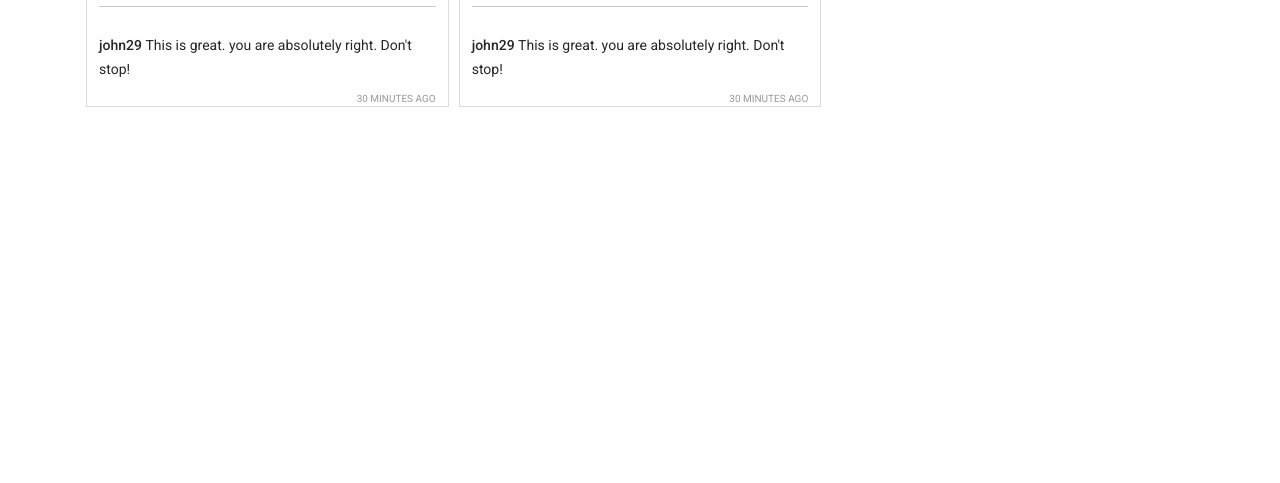
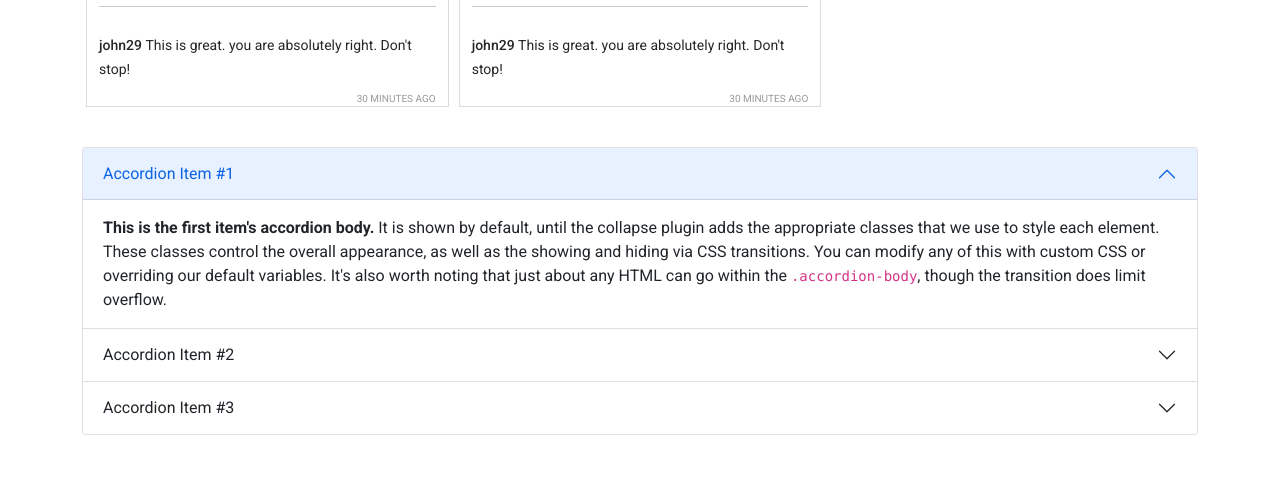
Before and after one commit to rubelsarker0/insta-sohor-js, a plain HTML site: page index.html in a window 1280 px wide. Shown: the part 1425-1908 px from the top of the page. Before the commit the page ends 1556 px from the top, so only its background shows below. Drawn offline with nearby package versions, Linux system fonts and the light colour scheme.

Commit message:
added-initial-js-question-section

```diff
--- a/index.html
+++ b/index.html
@@ -59,6 +59,67 @@
             <div id="reported"></div>
         </div>
     </main>
+    <div id="section-js-question" class="section-js-question container pt-3 pb-5">
+        <div class="accordion" id="accordionExample">
+            <div class="accordion-item">
+                <h2 class="accordion-header" id="headingOne">
+                    <button class="accordion-button" type="button" data-bs-toggle="collapse"
+                        data-bs-target="#collapseOne" aria-expanded="true" aria-controls="collapseOne">
+                        Accordion Item #1
+                    </button>
+                </h2>
+                <div id="collapseOne" class="accordion-collapse collapse show" aria-labelledby="headingOne"
+                    data-bs-parent="#accordionExample">
+                    <div class="accordion-body">
+                        <strong>This is the first item's accordion body.</strong> It is shown by default, until the
+                        collapse plugin adds the appropriate classes that we use to style each element. These classes
+                        control the overall appearance, as well as the showing and hiding via CSS transitions. You can
+                        modify any of this with custom CSS or overriding our default variables. It's also worth noting
+                        that just about any HTML can go within the <code>.accordion-body</code>, though the transition
+                        does limit overflow.
+                    </div>
+                </div>
+            </div>
+            <div class="accordion-item">
+                <h2 class="accordion-header" id="headingTwo">
+                    <button class="accordion-button collapsed" type="button" data-bs-toggle="collapse"
+                        data-bs-target="#collapseTwo" aria-expanded="false" aria-controls="collapseTwo">
+                        Accordion Item #2
+                    </button>
+                </h2>
+                <div id="collapseTwo" class="accordion-collapse collapse" aria-labelledby="headingTwo"
+                    data-bs-parent="#accordionExample">
+                    <div class="accordion-body">
+                        <strong>This is the second item's accordion body.</strong> It is hidden by default, until the
+                        collapse plugin adds the appropriate classes that we use to style each element. These classes
+                        control the overall appearance, as well as the showing and hiding via CSS transitions. You can
+                        modify any of this with custom CSS or overriding our default variables. It's also worth noting
+                        that just about any HTML can go within the <code>.accordion-body</code>, though the transition
+                        does limit overflow.
+                    </div>
+                </div>
+            </div>
+            <div class="accordion-item">
+                <h2 class="accordion-header" id="headingThree">
+                    <button class="accordion-button collapsed" type="button" data-bs-toggle="collapse"
+                        data-bs-target="#collapseThree" aria-expanded="false" aria-controls="collapseThree">
+                        Accordion Item #3
+                    </button>
+                </h2>
+                <div id="collapseThree" class="accordion-collapse collapse" aria-labelledby="headingThree"
+                    data-bs-parent="#accordionExample">
+                    <div class="accordion-body">
+                        <strong>This is the third item's accordion body.</strong> It is hidden by default, until the
+                        collapse plugin adds the appropriate classes that we use to style each element. These classes
+                        control the overall appearance, as well as the showing and hiding via CSS transitions. You can
+                        modify any of this with custom CSS or overriding our default variables. It's also worth noting
+                        that just about any HTML can go within the <code>.accordion-body</code>, though the transition
+                        does limit overflow.
+                    </div>
+                </div>
+            </div>
+        </div>
+    </div>
     <footer></footer>
 
     <!-- add javascript  file  -->
--- a/js/app.js
+++ b/js/app.js
@@ -41,17 +41,20 @@ const switchTab = (id) => {
 		document.getElementById('liked').style.display = 'none';
 		document.getElementById('reported-title').innerText = '';
 		document.getElementById('reported').style.display = 'none';
+		document.getElementById('section-js-question').style.display = 'block';
 	} else if (id === 'liked') {
 		document.getElementById('liked').style.display = 'block';
 		document.getElementById('posts').style.display = 'none';
 		document.getElementById('reported-title').innerText = '';
 		document.getElementById('reported').style.display = 'none';
+		document.getElementById('section-js-question').style.display = 'none';
 
 		displayLikedPosts();
 	} else {
 		document.getElementById('reported').style.display = 'block';
 		document.getElementById('posts').style.display = 'none';
 		document.getElementById('liked').style.display = 'none';
+		document.getElementById('section-js-question').style.display = 'none';
 
 		displayReportedPosts();
 	}
```
